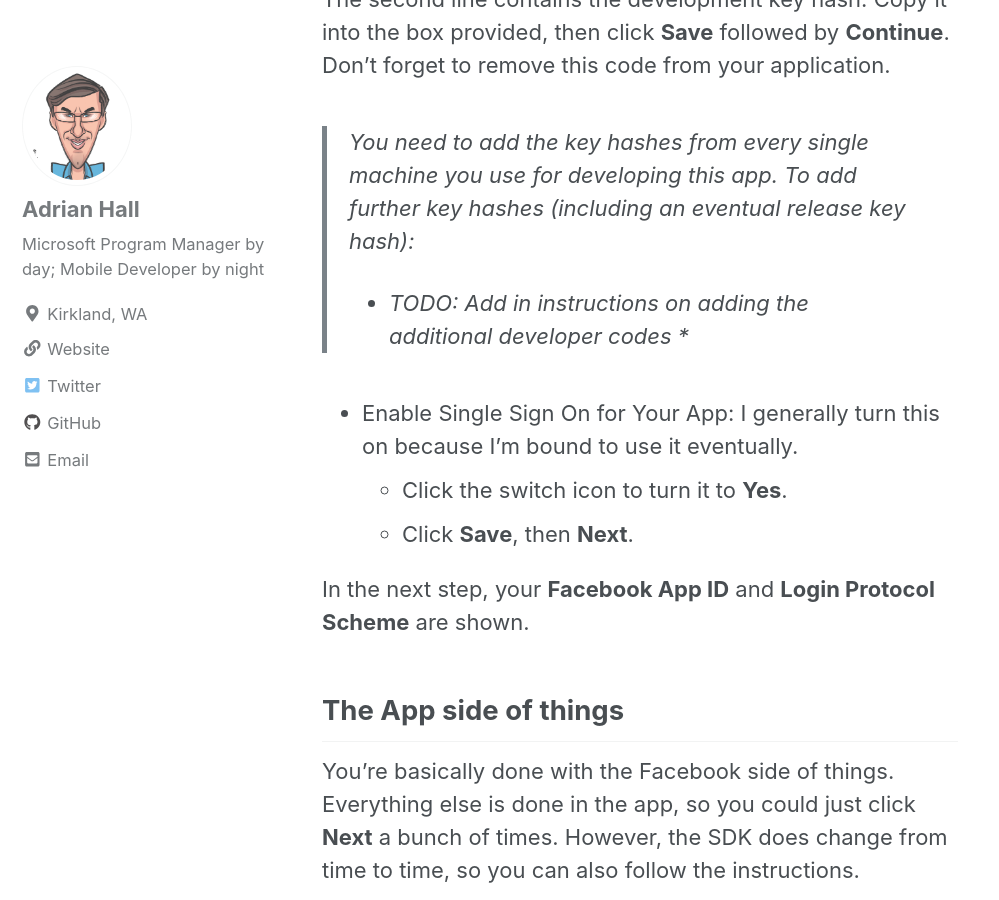
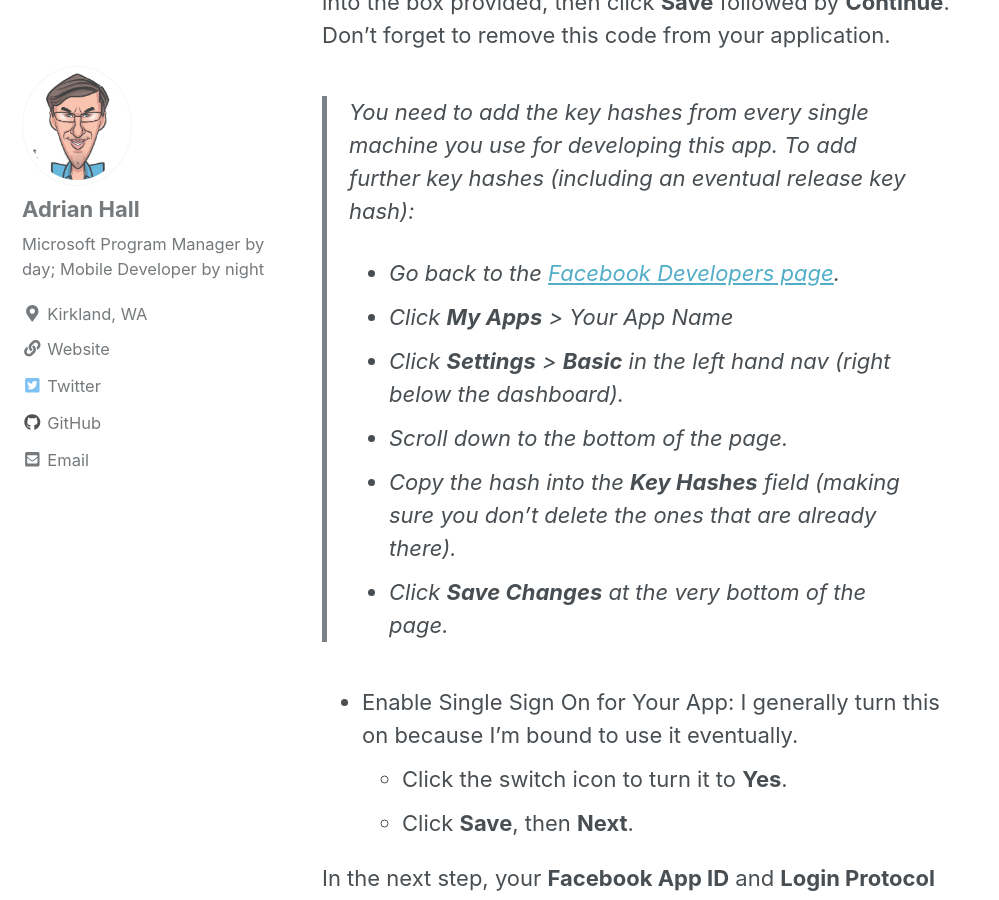
Before and after one commit to adrianhall/adrianhall.github.io, a Jekyll site: the page built from _posts/2019-08-17-tailwind-photos-2.md, in a window 1280 px wide and 900 px high, scrolled down 3656 px. Shown: the whole window, without its empty margins (0-999 px from the left). Built offline with Jekyll 4.4.1, drawn with Linux system fonts in a browser that asks for light colours; nearby versions of some CDN libraries; comment, search, counter and statistics services are not loaded; some of the changed text lies outside the part shown.

Commit message:
Correcting tailwinds-2

````diff
--- a/_posts/2019-08-17-tailwind-photos-2.md
+++ b/_posts/2019-08-17-tailwind-photos-2.md
@@ -1,5 +1,5 @@
 ---
-title: "Tailwind Photos: The Splash Screen"
+title: "Tailwind Photos: Facebook Login"
 categories:
   - Android
   - "Tailwind Photos"
@@ -43,7 +43,6 @@
 
 ```kotlin
 class SplashActivity : AppCompatActivity() {
-
 	override fun onCreate(savedInstanceState: Bundle?) {
 		super.onCreate(savedInstanceState)
 
@@ -83,8 +82,12 @@
 The second line contains the development key hash.  Copy it into the box provided, then click **Save** followed by **Continue**.  Don't forget to remove this code from your application.
 
 > You need to add the key hashes from every single machine you use for developing this app.  To add further key hashes (including an eventual release key hash):
-> * TODO: Add in instructions on adding the additional developer codes
-> *
+> * Go back to the [Facebook Developers page](https://developers.facebook.com).
+> * Click **My Apps** > _Your App Name_
+> * Click **Settings** > **Basic** in the left hand nav (right below the dashboard).
+> * Scroll down to the bottom of the page.
+> * Copy the hash into the **Key Hashes** field (making sure you don't delete the ones that are already there).
+> * Click **Save Changes** at the very bottom of the page.
 
 * Enable Single Sign On for Your App: I generally turn this on because I'm bound to use it eventually.
     * Click the switch icon to turn it to **Yes**.
````
